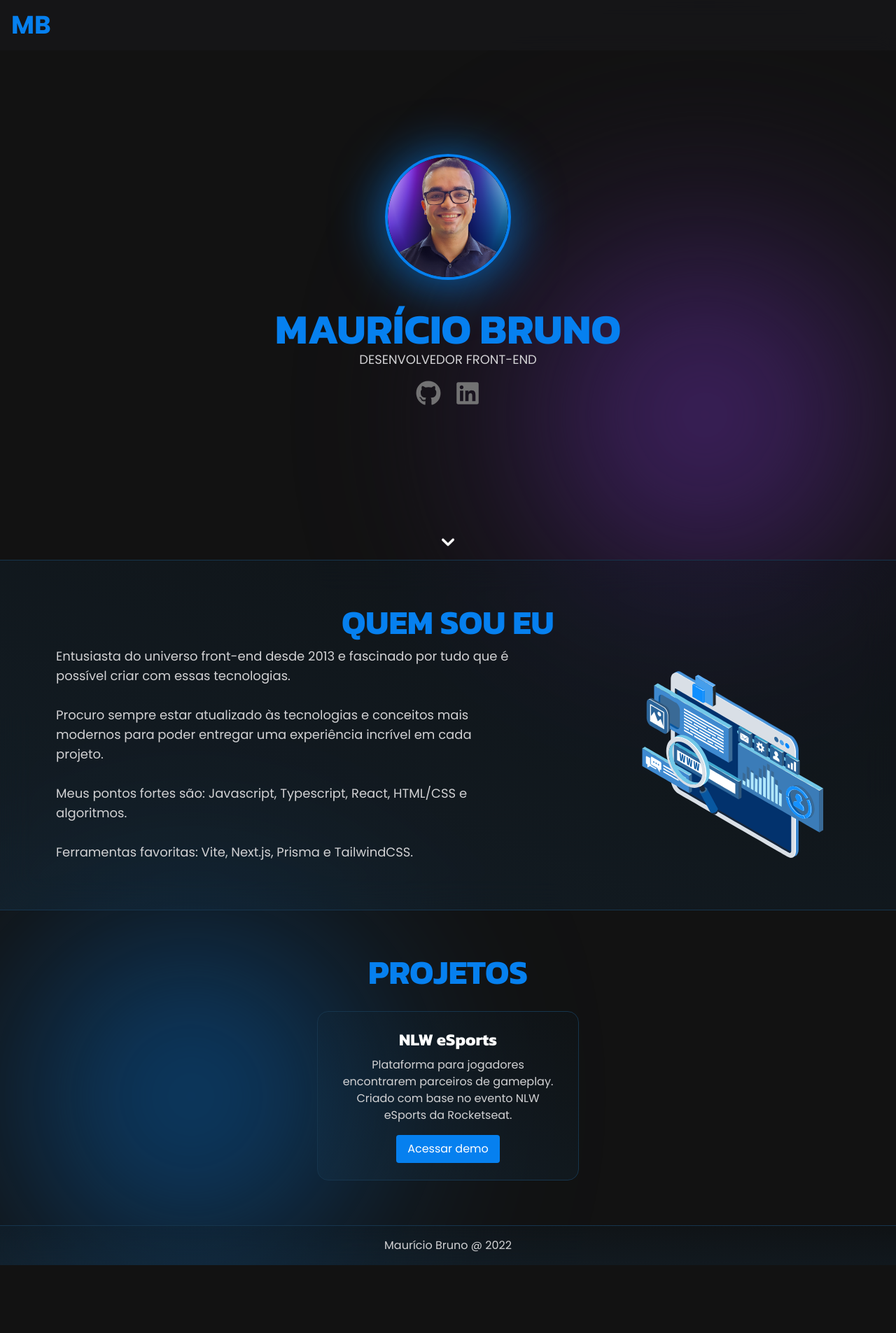
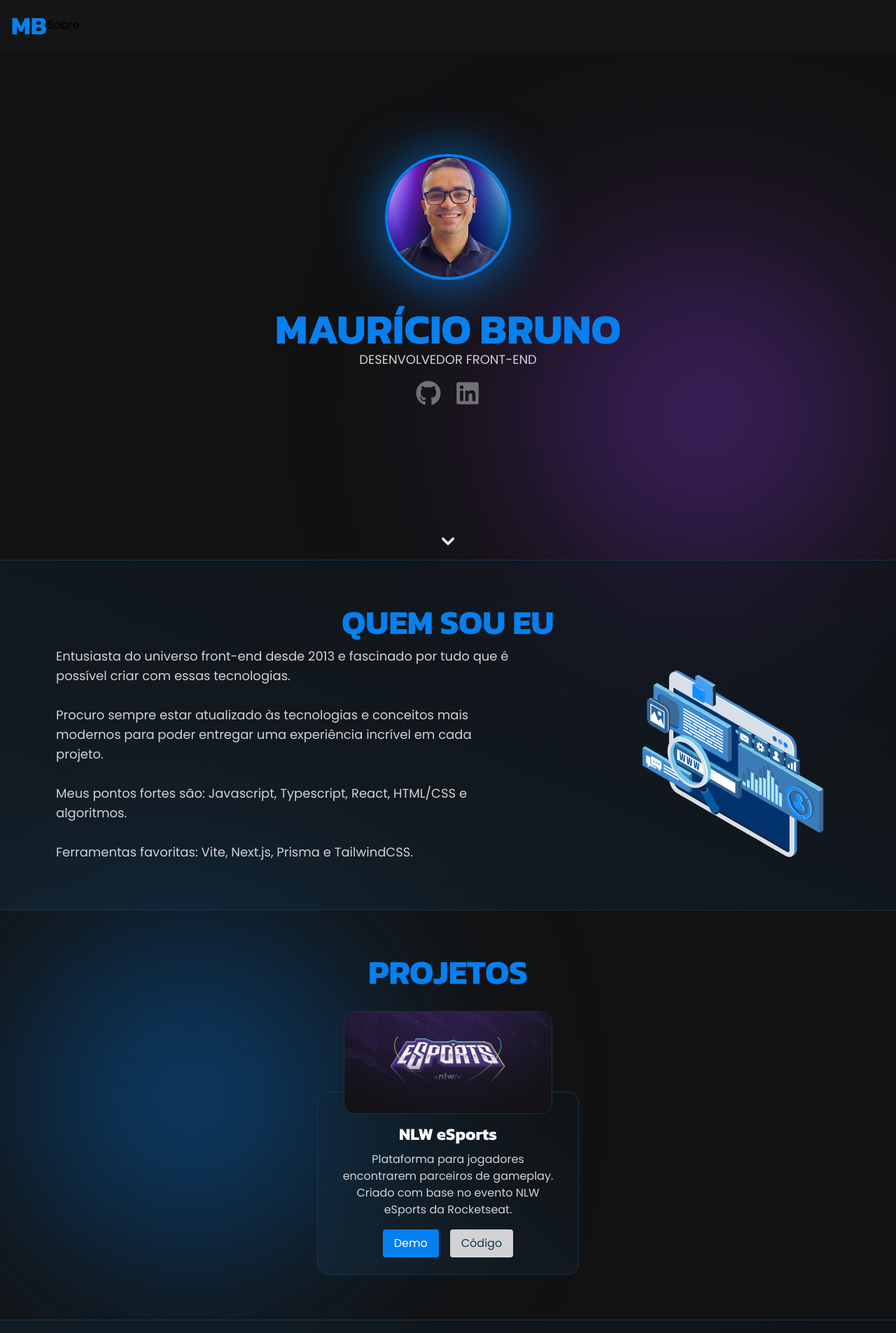
Before and after one commit to MBrunoS/portfolio, a Next.js app: page / in a window 1280 px wide. Shown: the top 1905 px of the page at 70% size. Before the commit the page ends 1808 px from the top, so only its background shows below. Built offline with nearby package versions, Linux system fonts and the light colour scheme.

Commit message:
feat: Update projects and navbar accessibility

```diff
--- a/package.json
+++ b/package.json
@@ -9,6 +9,7 @@
     "lint": "next lint"
   },
   "dependencies": {
+    "@radix-ui/react-navigation-menu": "^1.1.1",
     "lottie-react": "^2.3.1",
     "next": "13.0.0",
     "react": "18.2.0",
--- a/src/components/Navbar/index.tsx
+++ b/src/components/Navbar/index.tsx
@@ -1,13 +1,25 @@
 import React from "react";
+import * as NavigationMenu from "@radix-ui/react-navigation-menu";
 
 export const Navbar: React.FC = () => {
   return (
-    <nav className="fixed bg-zinc-900/70 w-full p-4 z-10 backdrop-blur-md">
-      <div className="left">
-        <span className="text-primary-color uppercase text-4xl font-black">
-          MB
-        </span>
-      </div>
-    </nav>
+    <NavigationMenu.Root className="fixed bg-zinc-900/70 w-full p-4 z-10 backdrop-blur-md flex items-center">
+      <NavigationMenu.List>
+        <NavigationMenu.Item>
+          <NavigationMenu.Link
+            className="text-primary-color text-4xl font-black font-kanit"
+            href="/"
+          >
+            MB
+          </NavigationMenu.Link>
+        </NavigationMenu.Item>
+      </NavigationMenu.List>
+
+      <NavigationMenu.List>
+        <NavigationMenu.Item>
+          <NavigationMenu.Link>Sobre</NavigationMenu.Link>
+        </NavigationMenu.Item>
+      </NavigationMenu.List>
+    </NavigationMenu.Root>
   );
 };
--- a/src/pages/index.tsx
+++ b/src/pages/index.tsx
@@ -1,4 +1,5 @@
 import Head from "next/head";
+import Image from "next/image";
 import Lottie, { LottieRefCurrentProps } from "lottie-react";
 import { Navbar } from "../components/Navbar";
 import { SocialLinks } from "../components/SocialLinks";
@@ -6,8 +7,9 @@ import { ProfilePic } from "../components/ProfilePic";
 import { DownArrow } from "../components/DownArrow";
 import { Heading } from "../components/Heading";
 import { Card } from "../components/Card";
+import { useRef } from "react";
 import webDevAnimation from "../assets/web_dev.json";
-import { useRef } from "react";
+import nlw from "../../public/nlw.png";
 
 export default function Home() {
   const webDevAnimRef = useRef<LottieRefCurrentProps>(null);
@@ -67,20 +69,38 @@ export default function Home() {
       <section className="text-center py-16 px-4 sm:px-6 md:px-20">
         <Heading as="h2">Projetos</Heading>
         <div className="flex flex-col md:flex-row gap-4 items-center justify-around mt-8">
-          <Card className="md:w-1/2 lg:w-1/3">
-            <h3 className="font-bold text-2xl mb-2 text-white">NLW eSports</h3>
+          <div className="flex flex-col items-center md:w-1/2 lg:w-1/3">
+            <Image
+              src={nlw}
+              alt="NLW eSports"
+              placeholder="blur"
+              className="w-4/5 rounded-2xl border border-solid border-highlight-color -mb-8 z-10"
+            />
+
+            <Card>
+              <h3 className="font-bold text-2xl mt-5 mb-2 text-white">
+                NLW eSports
+              </h3>
               <p>
                 Plataforma para jogadores encontrarem parceiros de gameplay.
                 Criado com base no evento NLW eSports da Rocketseat.
               </p>
               <a
-              className="inline-block bg-primary-color rounded px-4 py-2 mt-4 text-white"
+                className="inline-block bg-primary-color rounded px-4 py-2 mt-4 mr-2 text-white hover:brightness-75"
                 href="https://nlw-esports-mbrunos.vercel.app/"
                 target="_blank"
               >
-              Acessar demo
+                Demo
+              </a>
+              <a
+                className="inline-block bg-secondary-color rounded px-4 py-2 mt-4 ml-2 text-highlight-color hover:brightness-75"
+                href="https://github.com/MBrunoS/nlw-esports-next"
+                target="_blank"
+              >
+                Código
               </a>
             </Card>
+          </div>
         </div>
       </section>
       <footer className="bg-card-gradient py-4 border-t border-solid border-highlight-color text-secondary-color text-center sm:px-6 md:px-20 backdrop-blur-xl">
--- a/tailwind.config.js
+++ b/tailwind.config.js
@@ -6,6 +6,9 @@ module.exports = {
   ],
   theme: {
     extend: {
+      fontFamily: {
+        kanit: "Kanit",
+      },
       colors: {
         "primary-color": "rgb(var(--primary-color) / <alpha-value>)",
         "secondary-color": "rgb(var(--secondary-color) / <alpha-value>)",
```
Also changed, not shown: public/nlw.png (added), 1 other file (tests, documents, lock files or other folders). Lines whose indentation alone changed are shown as unchanged.
